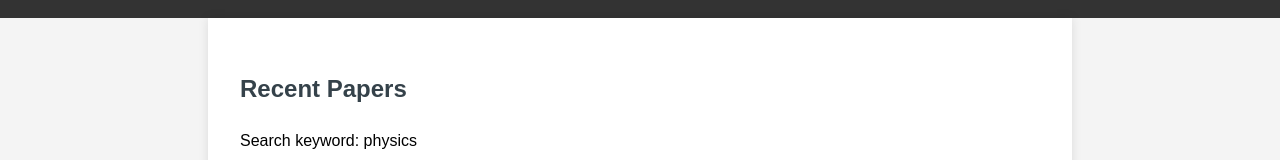
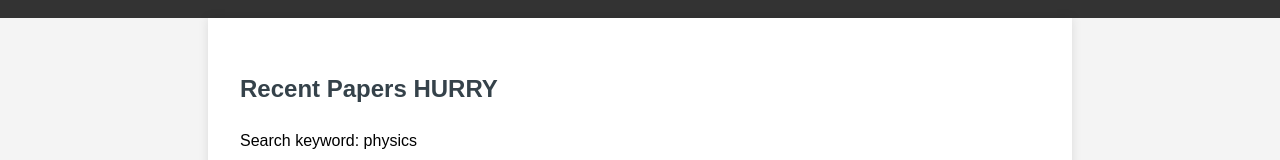
Before and after one commit to etlee110/BST236_HW1, a plain HTML site: page papers.html in a window 1280 px wide. Shown: the part 144-304 px from the top of the page. Drawn offline with Linux system fonts and the light colour scheme.

Commit message:
Update papers.html

```diff
--- a/papers.html
+++ b/papers.html
@@ -18,7 +18,7 @@
     </header>
     <main>
         <section id="papers">
-            <h2>Recent Papers</h2>
+            <h2>Recent Papers HURRY</h2>
             <p>Search keyword: physics</p>
             <p>Last updated: 2025-02-12 00:36:44</p>
             <div id="paper-list">
```
